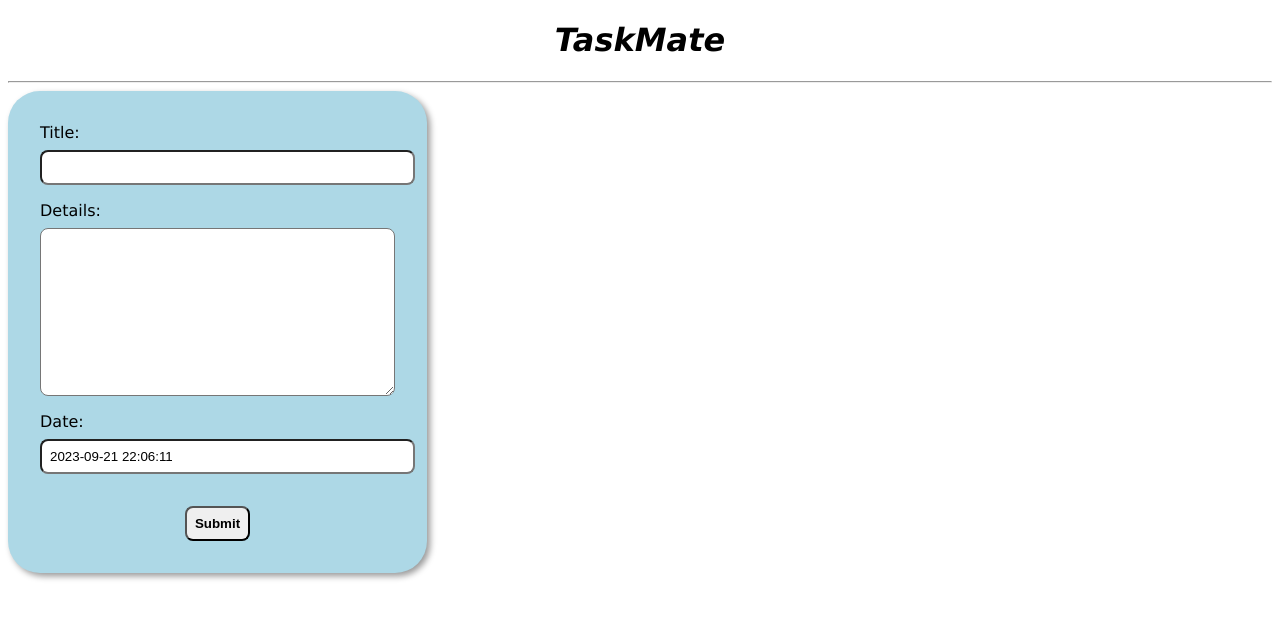
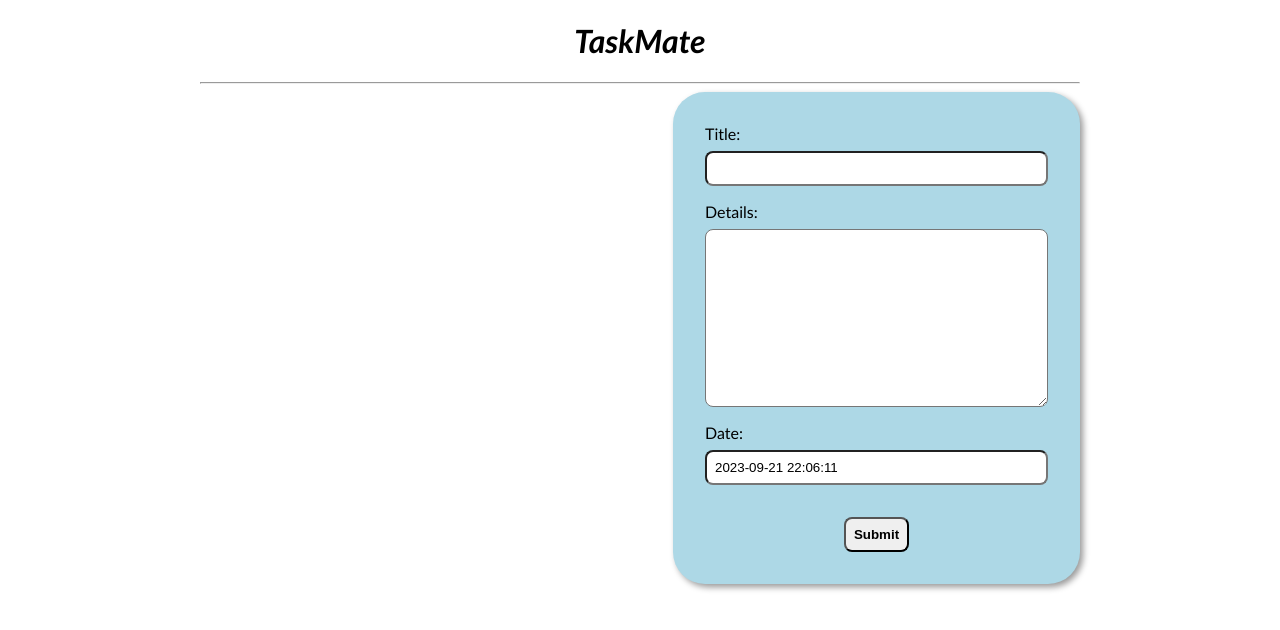
Before and after one commit to notevanrutten/TaskMate, a Django app: page / in a window 1280 px wide. Shown: the top 630 px of the page. Run offline with Django 4.2, Linux system fonts and the light colour scheme; data that the repository does not hold is empty; some libraries are stand-ins or nearby versions.

Commit message:
Finish basic functionality

```diff
--- a/taskmate_app/static/style.css
+++ b/taskmate_app/static/style.css
@@ -1,11 +1,35 @@
 body {
-  font-family: Verdana;
+  font-family: "Gill Sans", "Gill Sans MT", Calibri, "Trebuchet MS", sans-serif;
+  margin: 0 auto;
+  width: 55rem;
 }
-header {
-  text-align: center;
+main {
+  display: flex;
+  justify-content: space-between;
+}
+.tasks {
+  display: block;
 }
 .card {
   background-color: lightblue;
+  border-radius: 2rem;
+  box-shadow: 0.2rem 0.2rem 0.4rem rgba(0, 0, 0, 0.4);
+  box-sizing: border-box;
+  display: inline-block;
+  margin-bottom: 1rem;
+  padding: 1rem;
+  width: 30rem;
+}
+.card form {
+  text-align: center;
+}
+.card form button {
+  border-radius: 0.5rem;
+  font-weight: bold;
+  padding: 0.5rem 1rem;
+}
+.add-task {
+  text-align: right;
 }
 .add-task form {
   background-color: lightblue;
@@ -17,17 +41,20 @@ header {
 .add-task form * {
   display: block;
   margin: 0 auto;
+  text-align: left;
 }
 .add-task form label {
   margin: 1rem 0 0.5rem 0;
 }
 .add-task form input[type="text"] {
   border-radius: 0.5rem;
+  box-sizing: border-box;
   padding: 0.5rem;
   width: 100%;
 }
 .add-task form textarea {
   border-radius: 0.5rem;
+  font-family: "Gill Sans", "Gill Sans MT", Calibri, "Trebuchet MS", sans-serif;
   padding: 0.5rem;
 }
 .add-task form input[type="submit"] {
--- a/taskmate_app/templates/index.html
+++ b/taskmate_app/templates/index.html
@@ -16,7 +16,9 @@
     {% endfor %} {% endif %}
 
     <header>
-      <h1><i>TaskMate</i></h1>
+      <center>
+        <h1><i>TaskMate</i></h1>
+      </center>
       <hr />
     </header>
 
@@ -33,7 +35,7 @@
           <br />
           <form action="/del/{{i.id}}" method="POST">
             {% csrf_token %}
-            <button value="remove" type="submit"><i class="fa-solid fa-trash"></i></button>
+            <button value="remove" type="submit"><i class="fa-solid fa-check"></i></button>
           </form>
         </div>
         {% endfor %}
```
